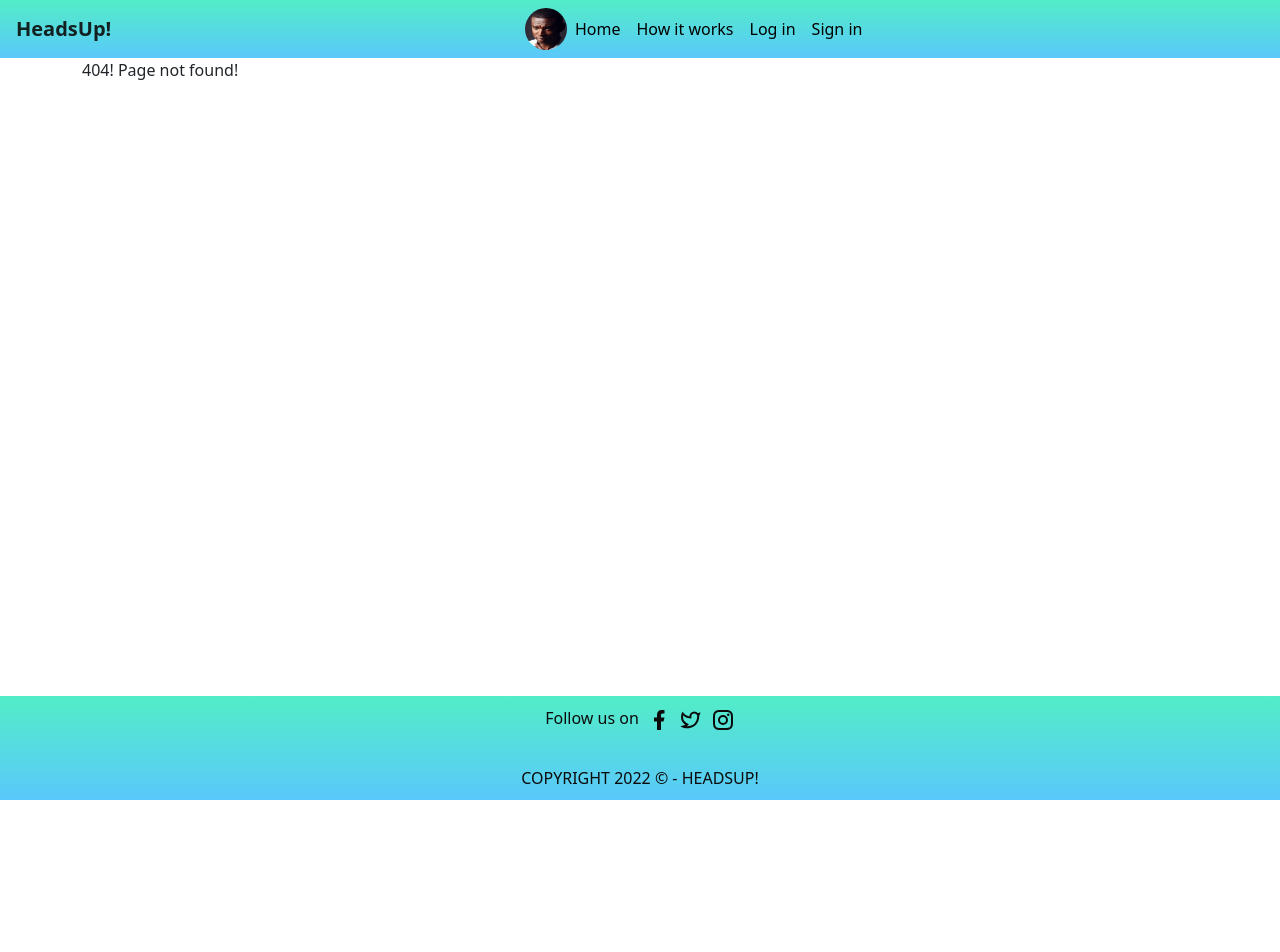
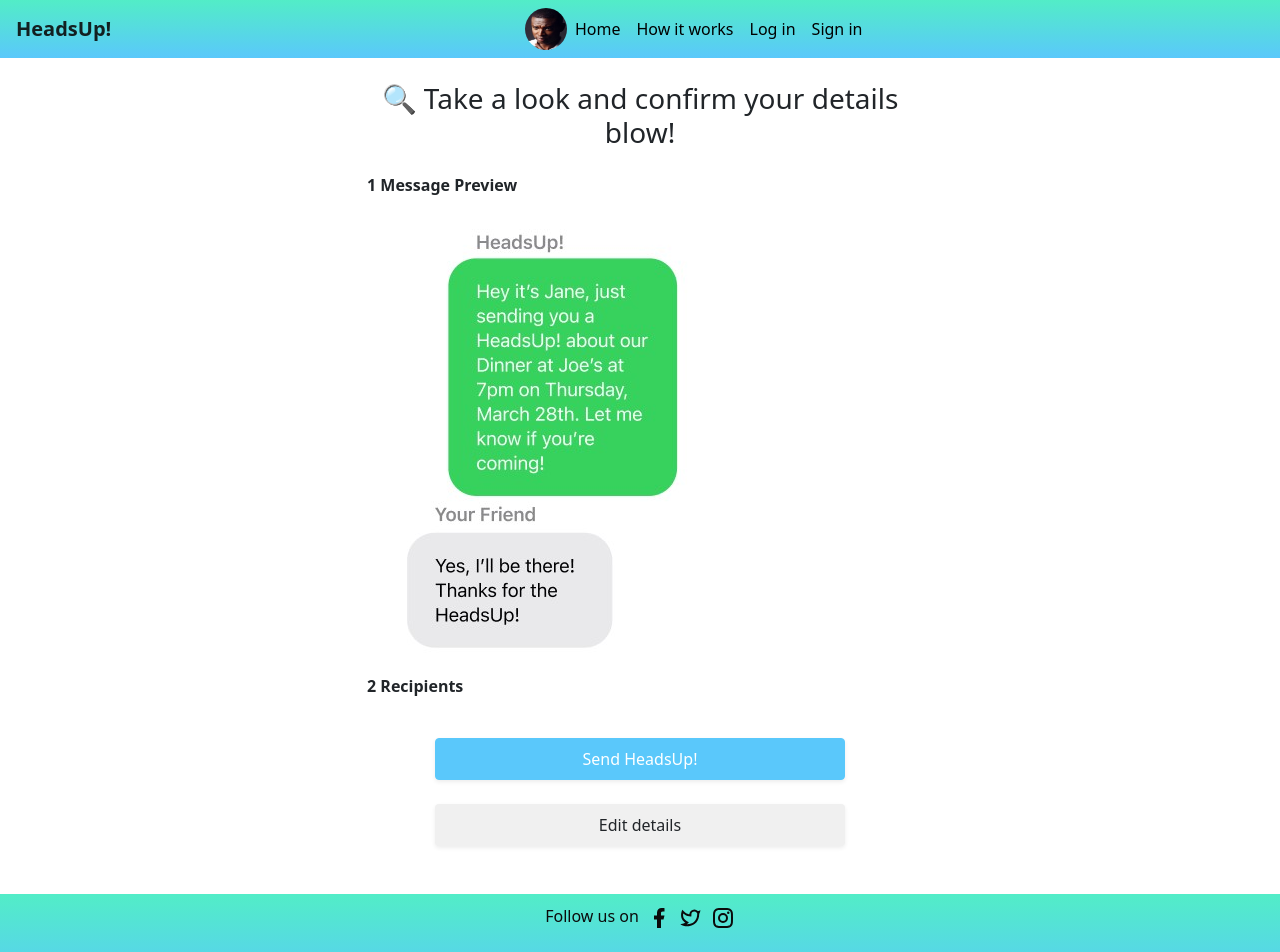
Before and after one commit to Ahyeonn/COLAB-8, a Vue app in the folder front-end/: page /meeting-confirmation in a window 1280 px wide. Before the commit this address had no page. Shown: the top 952 px of the page. Before the commit the page ends 800 px from the top, so only its background shows below. Built offline with nearby package versions, Linux system fonts and the light colour scheme.

Commit message:
feat: meeting confirmation view

```diff
--- a/front-end/src/router/index.js
+++ b/front-end/src/router/index.js
@@ -20,6 +20,11 @@ const routes = [
         path: '/contact-info',
         name: 'ContactInfo',
         component: ContactInfo
+    },
+    {
+        path: '/meeting-confirmation',
+        name: 'MeetingConfirmation',
+        component: () => import('@/views/MeetingConfirmation.vue')
     },
     {
         path: '/log-in',
--- a/front-end/src/views/MeetingConfirmation.vue
+++ b/front-end/src/views/MeetingConfirmation.vue
@@ -1,18 +1,29 @@
 <script>
+import BaseButton from "@/components/UI/BaseButton";
 export default {
-  name: "EventConfirmation"
+  name: "MeetingConfirmation",
+  components: {BaseButton}
 }
 </script>
 
 <template>
-  <h3 class="my-4 text-center"> 🔍 Take a look and confirm your details blow!</h3>
-  <section id="message-preview">
-    <p><span class="step">1</span> Message Preview</p>
-    <img src="@/assets/SMS-preview.jpg" alt="">
-  </section>
-  <section id="members">
+  <div class="row">
+    <div class="col-md-6 mx-auto">
+      <h3 class="my-4 text-center"> 🔍 Take a look and confirm your details blow!</h3>
+      <section id="message-preview">
+        <p class="fw-bold"><span class="step">1</span> Message Preview</p>
+        <img class="img-fluid text-center" src="@/assets/SMS-preview.jpg" alt="">
+      </section>
+      <section id="recipients">
+        <p class="fw-bold"><span>2</span> Recipients</p>
+        <div class="text-center">
+          <BaseButton class="btn-primary mt-4 py-2 w-75 text-white shadow-sm" label="Send HeadsUp!"/>
+          <BaseButton class="btn-back mt-4 py-2 w-75 shadow-sm" label="Edit details"/>
+        </div>
 
-  </section>
+      </section>
+    </div>
+  </div>
 </template>
 
 <style scoped>
```
Also changed, not shown: front-end/src/assets/SMS-preview.jpg (added).
